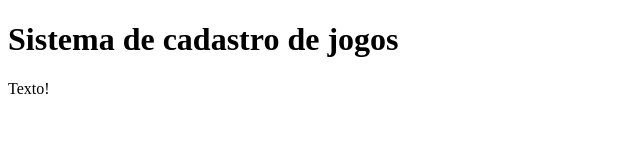
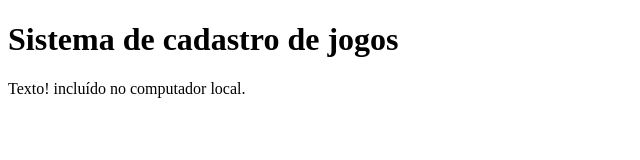
Before and after one commit to craf07/Sistema_de_Cadastro, a plain HTML site: page index.html in a window 1280 px wide. Shown: the whole page, without its empty margins (0-640 px from the left). Drawn offline with Linux system fonts and the light colour scheme.

Commit message:
Mensagem de atuaização

```diff
--- a/index.html
+++ b/index.html
@@ -9,6 +9,6 @@
 <body>
     <h1>Sistema de cadastro de jogos</h1>
     <script src="app.js"></script>
-    <p> Texto! </p>
+    <p> Texto! incluído no computador local.</p>
 </body>
 </html>
```
